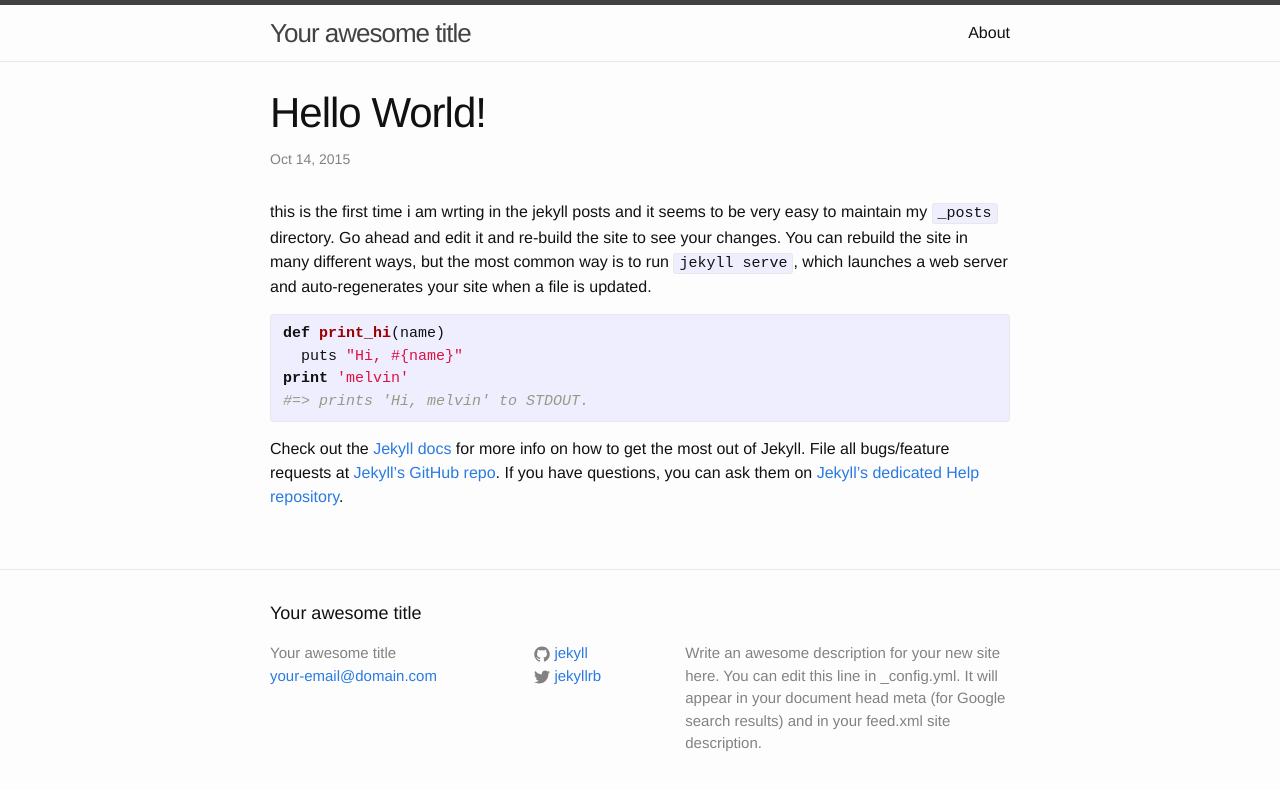
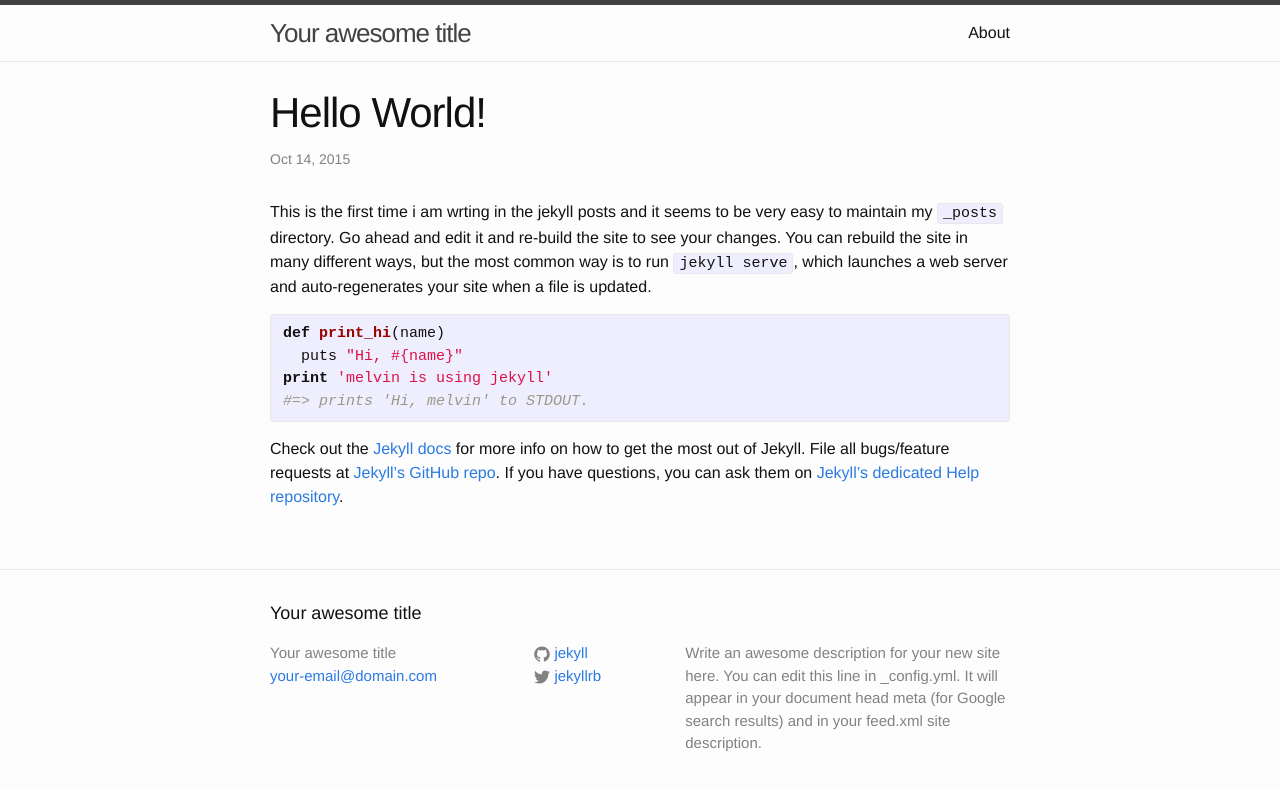
Before and after one commit to melvinvarkey/melvin-blog, a Jekyll site: the page built from _posts/2015-10-14-This is my first jekyll post.markdown, in a window 1280 px wide. Shown: the top 790 px of the page. Built offline with Jekyll 4.4.1, drawn with Linux system fonts in a browser that asks for light colours.

Commit message:
edited a post

```diff
--- a/_posts/2015-10-14-This is my first jekyll post.markdown
+++ b/_posts/2015-10-14-This is my first jekyll post.markdown
@@ -4,12 +4,12 @@ title:  "Hello World!"
 date:   2015-10-14 12:41:07
 categories: jekyll test
 ---
-this is the first time i am wrting in the jekyll posts and it seems to be very easy to maintain my `_posts` directory. Go ahead and edit it and re-build the site to see your changes. You can rebuild the site in many different ways, but the most common way is to run `jekyll serve`, which launches a web server and auto-regenerates your site when a file is updated.
+This is the first time i am wrting in the jekyll posts and it seems to be very easy to maintain my `_posts` directory. Go ahead and edit it and re-build the site to see your changes. You can rebuild the site in many different ways, but the most common way is to run `jekyll serve`, which launches a web server and auto-regenerates your site when a file is updated.
 
 {% highlight python %}
 def print_hi(name)
   puts "Hi, #{name}"
-print 'melvin'
+print 'melvin is using jekyll'
 #=> prints 'Hi, melvin' to STDOUT.
 {% endhighlight %}
 
```
